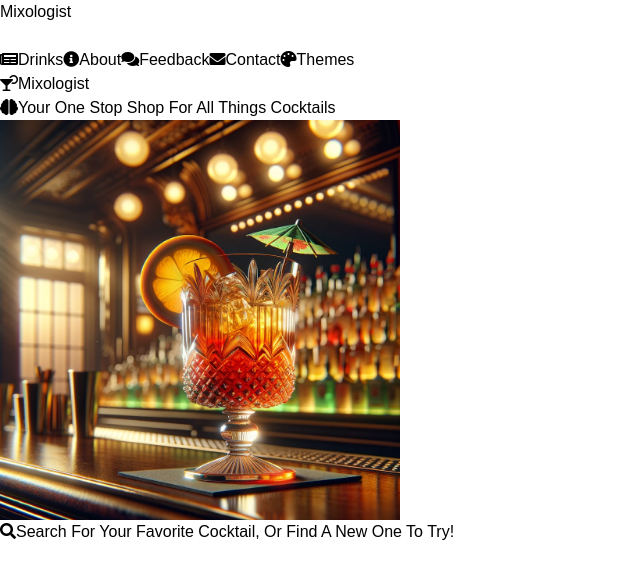
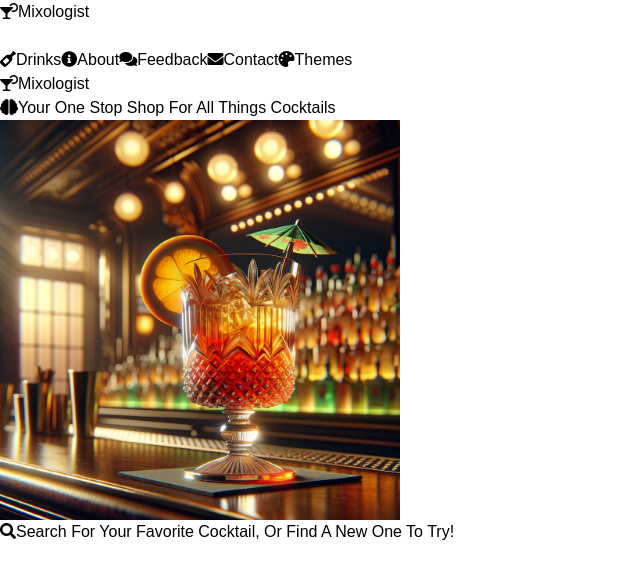
Before and after one commit to RW2023/mixologist, a Next.js app: page / in a window 1280 px wide. Shown: the top 578 px of the page, without its empty margins (0-640 px from the left). Built offline with nearby package versions, Linux system fonts and the light colour scheme.

Commit message:
add wine bottle to nav bar

```diff
--- a/src/Components/ui/Navbar.tsx
+++ b/src/Components/ui/Navbar.tsx
@@ -17,7 +17,7 @@ const Navbar = () => {
           <span className="font-semibold text-xl tracking-tight cursor-pointer">
             <div>
               {/* <i className="fas fa-globe mr-2"></i> */}
-              <Heading title="Mixologist" />
+              <Heading title="Mixologist" iconClass="fas fa-cocktail" />
             </div>
           </span>
         </Link>
@@ -69,7 +69,7 @@ const Navbar = () => {
         <div className="text-sm lg:flex-grow">
           <Link href={'/drinks'}>
             <span className="block mt-4 lg:inline-block lg:mt-0 text-strokeLight text-xl hover:text-strokeDark mr-4 cursor-pointer">
-              <i className="fas fa-newspaper mr-2"></i>Drinks
+              <i className="fas fa-wine-bottle mr-2"></i>Drinks
             </span>
           </Link>
           <Link href="/about">
```
